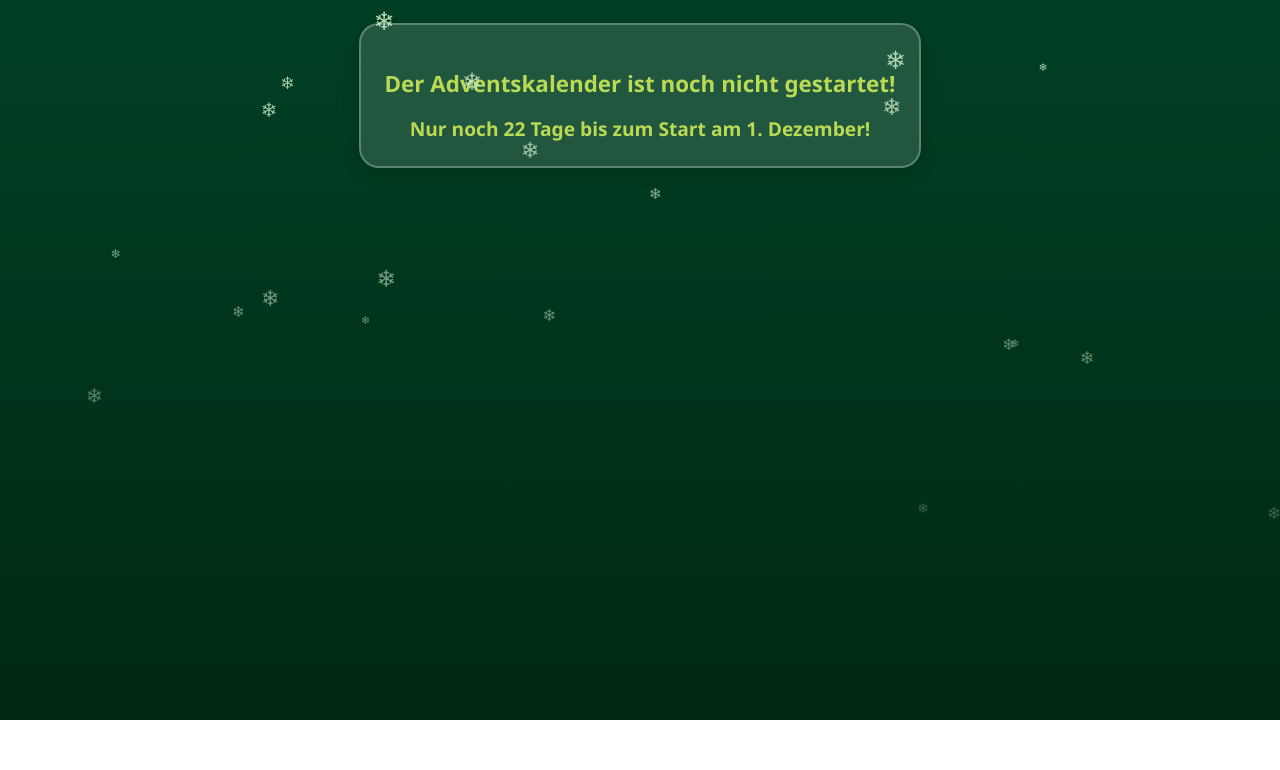
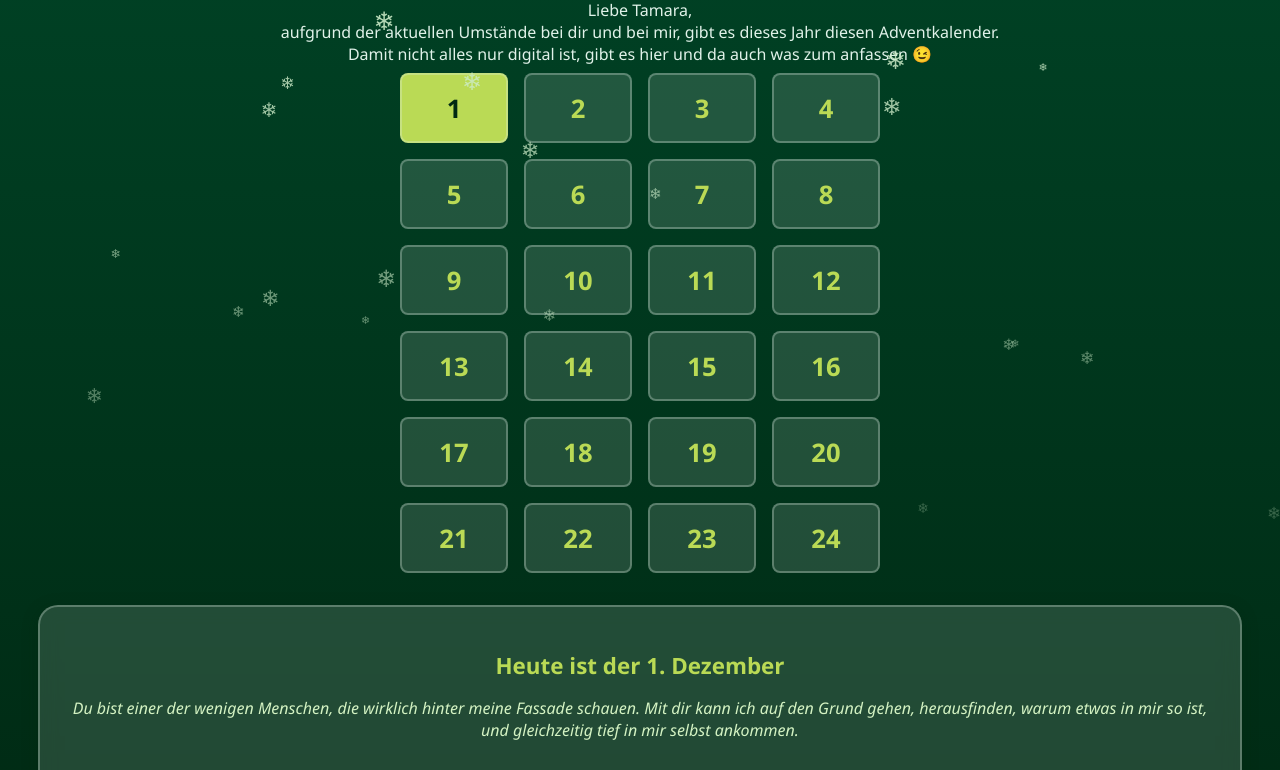
Before and after one commit to skss83/Adventskalender-2025, a plain HTML site: page index.html in a window 1280 px wide. Shown: the part 80-850 px from the top of the page. Before the commit the page ends 800 px from the top, so only its background shows below. Drawn offline with Linux system fonts and the light colour scheme.

Commit message:
Update index.html

```diff
--- a/index.html
+++ b/index.html
@@ -3,7 +3,7 @@
 <head>
   <meta charset="UTF-8" />
   <meta name="viewport" content="width=device-width, initial-scale=1.0" />
-  <title>🎄 Musikalischer Adventskalender 🎶</title>
+  <title>🎄 Tamy's Adventskalender 🎶</title>
   <style>
     body {
       margin: 0;
@@ -157,8 +157,8 @@
   </style>
 </head>
 <body>
-  <h1>🎄 Musikalischer Adventskalender 🎶</h1>
-
+  <h1>🎄 Tamy's Adventskalender 2025 🎶</h1>
+  <p>Liebe Tamara,<br>aufgrund der aktuellen Umstände bei dir und bei mir, gibt es dieses Jahr diesen Adventkalender.<br>Damit nicht alles nur digital ist, gibt es hier und da auch was zum anfassen 😉</p>
   <div class="calendar"></div>
 
   <div class="day-box">
@@ -171,31 +171,103 @@
 
   <script>
     const songs = {
-      1: { url: "https://open.spotify.com/track/1", text: "Dieser Song ist, weil er den Dezember sanft eröffnet." },
-      2: { url: "https://open.spotify.com/track/2", text: "Ein Song, der nach Tannenduft und Kerzen klingt." },
-      3: { url: "https://open.spotify.com/track/3", text: "Dieser Song ist, weil er uns an gemeinsame Winterabende erinnert." },
-      4: { url: "https://open.spotify.com/track/4", text: "Ein Klassiker, der die Vorfreude wachsen lässt." },
-      5: { url: "https://open.spotify.com/track/5", text: "Dieser Song ist, weil er so wunderbar nach Geborgenheit klingt." },
-      6: { url: "https://open.spotify.com/track/6", text: "Ein festlicher Ton für den sechsten Dezember." },
-      7: { url: "https://open.spotify.com/track/7", text: "Winterliche Klänge zum siebten Tag." },
-      8: { url: "https://open.spotify.com/track/8", text: "Ein Lied für gemütliche Abende." },
-      9: { url: "https://open.spotify.com/track/9", text: "Fröhliche Melodien für den neunten Dezember." },
-      10: { url: "https://open.spotify.com/track/10", text: "Winterzauber in Tönen." },
-      11: { url: "https://open.spotify.com/track/11", text: "Ein Klang voller Vorfreude." },
-      12: { url: "https://open.spotify.com/track/12", text: "Gemütliche Stunden mit Musik." },
-      13: { url: "https://open.spotify.com/track/13", text: "Ein Lied, das Wärme schenkt." },
-      14: { url: "https://open.spotify.com/track/14", text: "Winterliche Stimmung pur." },
-      15: { url: "https://open.spotify.com/track/15", text: "Melodien für den dritten Advent." },
-      16: { url: "https://open.spotify.com/track/16", text: "Klangvolle Momente im Dezember." },
-      17: { url: "https://open.spotify.com/track/17", text: "Zeit für besinnliche Musik." },
-      18: { url: "https://open.spotify.com/track/18", text: "Eine festliche Klangreise." },
-      19: { url: "https://open.spotify.com/track/19", text: "Lied für die Weihnachtszeit." },
-      20: { url: "https://open.spotify.com/track/20", text: "Weihnachtlicher Soundtrack." },
-      21: { url: "https://open.spotify.com/track/21", text: "Vorfreude auf Weihnachten." },
-      22: { url: "https://open.spotify.com/track/22", text: "Ein Klang voller Freude." },
-      23: { url: "https://open.spotify.com/track/23", text: "Letzte Melodien vor Heiligabend." },
-      24: { url: "https://open.spotify.com/track/24", text: "Der Heiligabend-Song – ruhig, liebevoll, voller Licht." }
-    };
+  1: {
+    url: "https://open.spotify.com/track/29somteEiWNMj5sRE3ZCSr?si=GIYs-U3ER5-ddljUEIFUVA",
+    text: "Du bist einer der wenigen Menschen, die wirklich hinter meine Fassade schauen. Mit dir kann ich auf den Grund gehen, herausfinden, warum etwas in mir so ist, und gleichzeitig tief in mir selbst ankommen."
+  },
+  2: {
+    url: "https://open.spotify.com/track/3xJiVml80WEbicBuukBKD6?si=psTCDHeKSHSc3BeVFf5Rig",
+    text: "Manchmal reicht ein bisschen Liebe, ein ehrliches Wort, ein Lächeln von dir und der Tag wird leichter. Du ahnst gar nicht, wie oft du mir genau das gibst."
+  },
+  3: {
+    url: "https://open.spotify.com/track/7LpMBXB7DT0nYUGMWsCqux?si=-7-e6P0WT-m4ccBrI-x0oA",
+    text: "Danke, dass du mich nimmst, wie ich bin. Ich wäre manchmal gern ein bisschen mehr wie du, so offen, so echt, so sicher in dir selbst."
+  },
+  4: {
+    url: "https://open.spotify.com/track/79m5b3QJwIlnseSqGfJNo9?si=-afi1HkhQgi8zcu1zSRO5A",
+    text: "Das größte Kompliment ist, dass ich dich in meinem Leben habe. Du machst es heller, schöner und ehrlicher."
+  },
+  5: {
+    url: "https://open.spotify.com/track/2k0p3HoeBwtoZbjs5ktWJq?si=X3NwyiHDQMWKIfKmAF8pOg",
+    text: "Musik hilft mir, wenn alles in mir laut wird. Du tust das Gleiche, du bringst Ruhe, machst Hoffnung und gibst mir das Gefühl, dass alles wieder besser werden kann."
+  },
+  6: {
+    url: "https://open.spotify.com/track/4NkvOJLO2UfndW6ZGAmz9a?si=eGN82aTRSnStQXX6C8BA-Q",
+    text: "Wenn du da bist, atmet alles in mir ein bisschen auf. Du bringst Ruhe in mein Chaos und dafür bin ich dir unendlich dankbar."
+  },
+  7: {
+    url: "https://open.spotify.com/track/1ge9r5XwpoZyogDkMOFE5m?si=6Nzx1ROsR5602-y6JT48Mw",
+    text: "Du schaffst es, mich die Dinge nicht so schwarz zu sehen. Dein Optimismus steckt an, auch wenn du gar nichts sagst."
+  },
+  8: {
+    url: "https://open.spotify.com/track/2VCxBJX4ZuToh2LuaLczil?si=ys9h7er4T82RbhWYifCgCw",
+    text: "Du hast etwas in mir verändert. Seit du da bist, fühlt sich Einsamkeit weniger endgültig an, eher wie eine Pause, die vergeht, wenn ich dich sehe."
+  },
+  9: {
+    url: "https://open.spotify.com/track/1JGqQhO91NNDbySUnaDVMi?si=FEI3yaE3Qsi6eYKNtVPrKw",
+    text: "Mit dir darf ich ehrlich sein und sagen, wenn es mir nicht gut geht. Danke, dass du mich dann nicht wegschiebst, sondern einfach bleibst."
+  },
+  10: {
+    url: "https://open.spotify.com/track/2Ks3B9resNwSi2Ty4v3FuD?si=Jo1ADJXyStyMX4dd9XvsTg",
+    text: "Mit dir ist es mehr als Freundschaft. Da ist Vertrauen, Verständnis und Nähe, all das, was man selten findet und nie erzwingen kann."
+  },
+  11: {
+    url: "https://open.spotify.com/track/6fDw6jks6vPMhFFXjjtS91?si=tmgiuj59SUOhjIBj1XucIw",
+    text: "Du hast mich schon oft gerettet, ohne es zu wissen. Mit deiner Art, einfach da zu sein, wenn ich es am meisten brauche."
+  },
+  12: {
+    url: "https://open.spotify.com/track/4zX0ge2YvakzNTim6r7pqE?si=vMGuseu-TAOxf1Zf50tUqw",
+    text: "Bei dir kann ich durchatmen. Kein Druck, kein Verstellen, nur wir, echt und ruhig. Das ist so viel wert."
+  },
+  13: {
+    url: "https://open.spotify.com/track/7Lelnvk3rICMEVn0MrKGIZ?si=z0ZlUTMsQS6QytiEJHK6xQ",
+    text: "Freundschaft klingt bei dir nach Zuhause. Du bleibst, auch wenn es schwer wird, und das ist selten und kostbar."
+  },
+  14: {
+    url: "https://open.spotify.com/track/3KcprqLheHXoMc5CWrji7s?si=Oz9Uakv2TVafUsGroUkG8Q",
+    text: "Du bist mein Lieblingsmensch, weil du mich siehst, ohne dass ich mich verstellen muss."
+  },
+  15: {
+    url: "https://open.spotify.com/track/7rwAzZpANJEN0vn0pzYONW?si=O_HlcH3DTF2dfb2EK4iPFg",
+    text: "Ich will mehr davon, wie du bist. Mehr von deiner Wärme, deiner Art, den Moment leichter zu machen, ohne es überhaupt zu merken."
+  },
+  16: {
+    url: "https://open.spotify.com/track/6uVEu6kmTTCUPRGk5XDsoY?si=QKNf_NkzTfimXE0in_2Ovw",
+    text: "Bei dir kann ich loslassen. Du siehst mich, wenn ich mich selbst nicht sehe, und das macht alles ein Stück leichter."
+  },
+  17: {
+    url: "https://open.spotify.com/track/1ltZ4fda60V8puPKIh3Ebu?si=XykzUBOlSrG1hbn-v5kJcA",
+    text: "Mit dir muss ich nichts sein. Es reicht, dass du einfach da bist, und das ist so viel wert."
+  },
+  18: {
+    url: "https://open.spotify.com/track/3TJueN4qUUt4Hbs30vDX2d?si=4QZL061rSz2K_zQUZDOXzA",
+    text: "Es gibt kein Wort, das beschreibt, was das zwischen uns ist. Aber ich spüre, dass es echt ist, und das reicht mir."
+  },
+  19: {
+    url: "https://open.spotify.com/track/2LIfi2EIk0g13bqACjhBMO?si=OKlGQ_mWS3eGEkMsedThRA",
+    text: "Heute ist mein Geburtstag, und es fühlt sich richtig an, dir dieses Lied zu schenken. Du bist das größte Geschenk, das ich bekommen habe, und ich bin dankbar, dass du da bist."
+  },
+  20: {
+    url: "https://open.spotify.com/track/3eWYg11hGzG4DJ4Wk8rLRh?si=pj5wd23qQD-plCS0M3vK5A",
+    text: "Manchmal ertappe ich mich dabei, wie ich einfach lächle, weil ein Gedanke an dich da ist. Kein besonderer Grund, nur das Gefühl, dass du gut für mich bist."
+  },
+  21: {
+    url: "https://open.spotify.com/track/4y9Uf8HTr11DoObAFZHkQk?si=YHHV5K9jTgaAMeb901VdYw",
+    text: "Ich weiß, dass du nicht immer glücklich bist, und trotzdem gehst du weiter. Genau das macht dich stark, auch wenn du das selbst manchmal vergisst."
+  },
+  22: {
+    url: "https://open.spotify.com/track/3539a50OyPXEeHdAVTkUtV?si=ufTOt7wRRhKIissYNXVkzw",
+    text: "Deine Art, mit Menschen umzugehen, ist besonders. Du gibst Sicherheit, ohne viel zu sagen, und das ist etwas, das man nicht lernen kann, das hat man einfach."
+  },
+  23: {
+    url: "https://open.spotify.com/track/1ZrYFVvCZmdlnWpNgyvFa6?si=dzG52kkLR2O05EbjsQsFZw",
+    text: "Das Jahr geht zu Ende und draußen wird es still. Ich wünsche mir, dass du das Gute siehst, das dieses Jahr gebracht hat, und dass du weißt, wie wichtig du mir geworden bist."
+  },
+  24: {
+    url: "https://open.spotify.com/track/3ipPbKdpcbZisTznpplDig?si=mZLc_vHuSQ-Cu0P90URH4A",
+    text: "Es ist Weihnachten, und ich will dir einfach sagen, wie dankbar ich bin, dass es dich gibt. Du bist einer der Gründe, warum ich dieses Jahr überstanden habe, und das bedeutet mir alles."
+  }
+};
 
     const calendar = document.querySelector('.calendar');
     const info = document.getElementById('day-info');
@@ -205,7 +277,7 @@
     const countdownDiv = document.getElementById('countdown');
 
     // Testmodus aktivieren/deaktivieren
-    const testMode = false;
+    const testMode = true;
 
     const today = new Date();
     // currentDay == 0 falls nicht Dezember
@@ -218,13 +290,13 @@
       let remain = Math.ceil((firstDecember - today) / (1000 * 60 * 60 * 24));
       if (remain < 0) remain = 0;
 
-      info.textContent = "Der Adventskalender ist noch nicht gestartet!";
-      text.textContent = "";
-      desc.textContent = "";
+      info.textContent = "Na? Bist du wieder neugierig?";
+      text.textContent = "Finger weg, noch gibts hier nichts zu sehen!";
+      desc.textContent = "Da du aber wieder mal nicht warten konntest, bekomme ich jetzt ein Bitchbild von dir!";
       link.style.display = "none";
       countdownDiv.textContent = remain === 1
-          ? "Nur noch 1 Tag bis zum Start am 1. Dezember!"
-          : `Nur noch ${remain} Tage bis zum Start am 1. Dezember!`;
+          ? "Morgen Spielzeug, wirds was geben"
+          : `Komm in ${remain} Tagen wieder!`;
     }
 
     function openDoor(day) {
@@ -237,7 +309,7 @@
         return;
       }
       info.textContent = `Heute ist der ${day}. Dezember`;
-      text.textContent = 'Dein heutiger Song:';
+      text.textContent = '';
       desc.textContent = songs[day].text;
       link.href = songs[day].url;
       link.style.display = 'inline-block';
```
